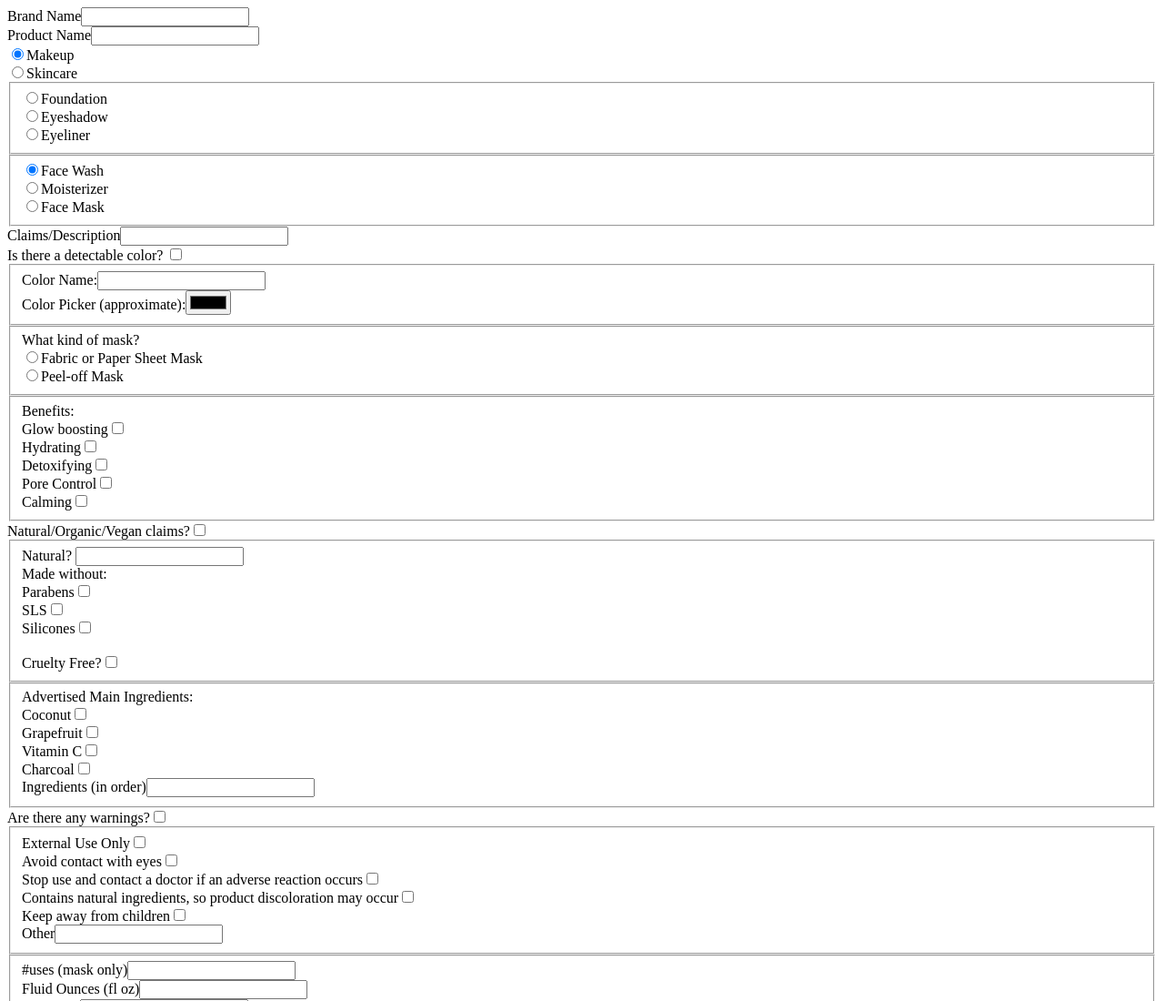
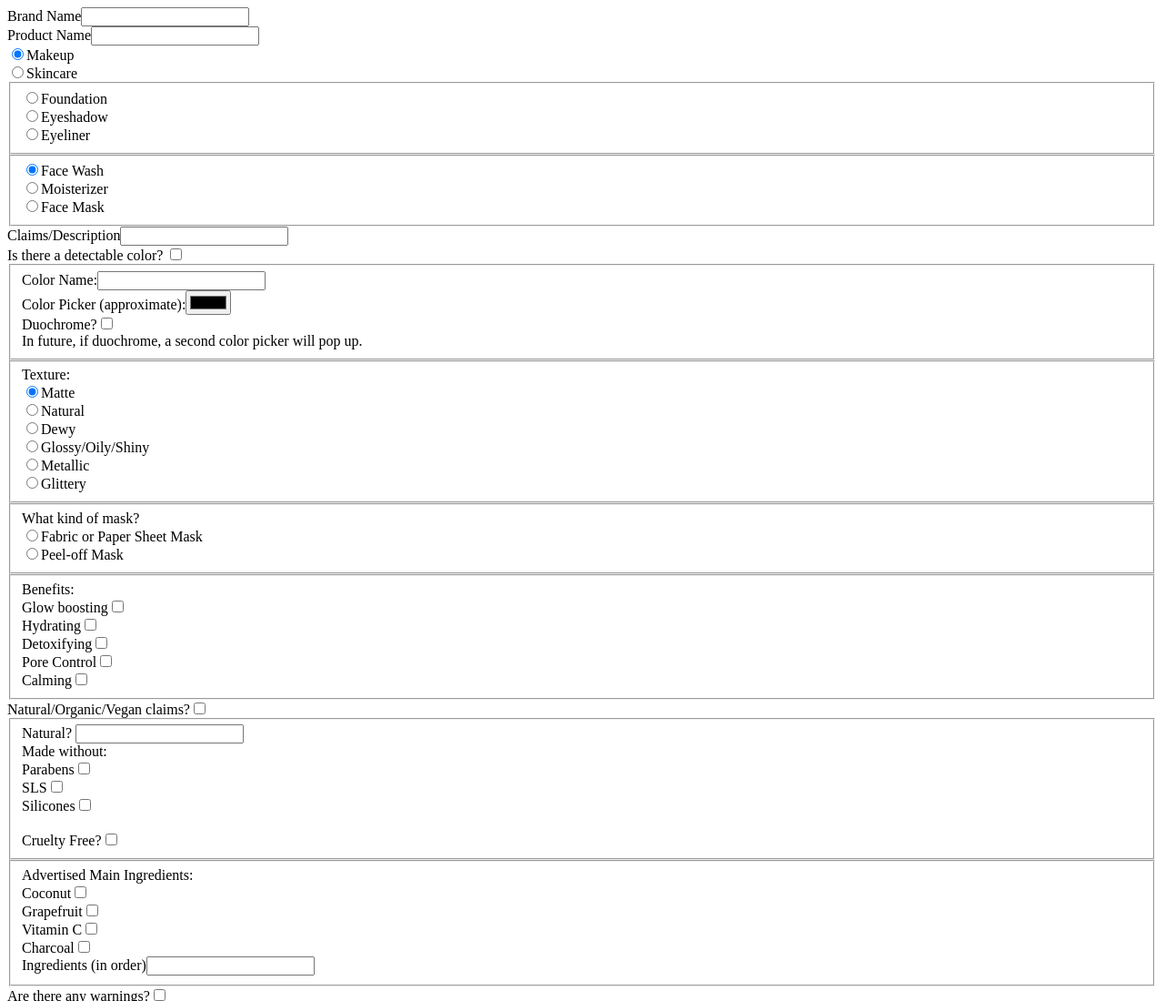
Before and after one commit to KylaBendrik/MyBeautyCollection, a website: page main.html in a window 1280 px wide. Shown: the top 1100 px of the page at 91% size. Drawn offline with Linux system fonts and the light colour scheme; a script that the page names is missing.

Commit message:
Auto stash before merge of "Unchecked" and "origin/master"

```diff
--- a/main.html
+++ b/main.html
@@ -29,6 +29,17 @@
       <fieldset id="colorInputs">
         Color Name:<input type="text" name="product_name"><br>
         Color Picker (approximate):<input type="color" name="approx"><br>
+        Duochrome?<input type="checkbox" name="duochrome"><br>
+        In future, if duochrome, a second color picker will pop up.<br>
+      </fieldset>
+      <fieldset id="textureInputs">
+        Texture:<br>
+        <input type="radio" name="texture_type" value="matte" checked>Matte<br>
+        <input type="radio" name="texture_type" value="natural">Natural<br>
+        <input type="radio" name="texture_type" value="dewy">Dewy<br>
+        <input type="radio" name="texture_type" value="glossy">Glossy/Oily/Shiny<br>
+        <input type="radio" name="texture_type" value="metallic">Metallic<br>
+        <input type="radio" name="texture_type" value="glittery">Glittery<br>
       </fieldset>
       <fieldset id="maskInputs">
         What kind of mask?<br>
```
